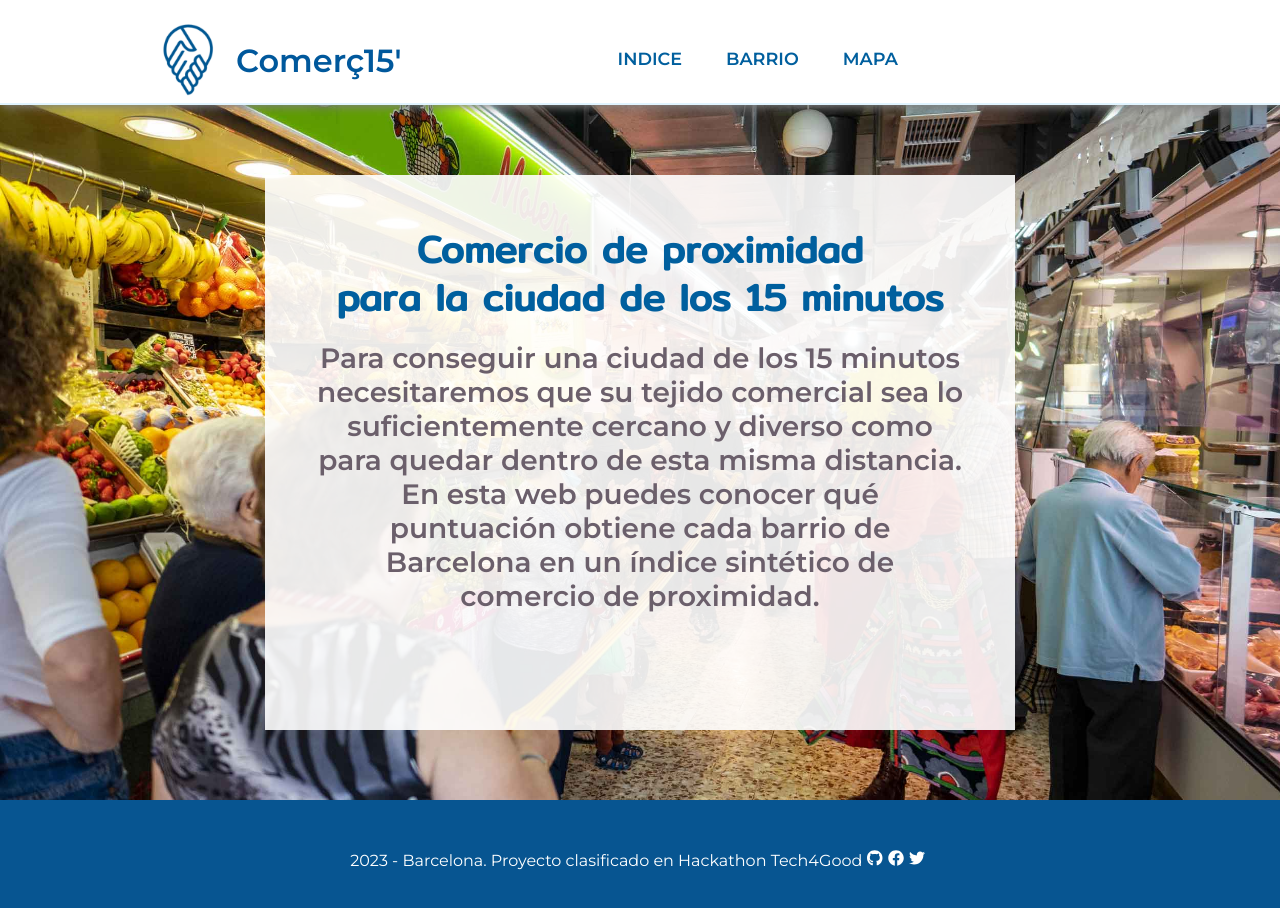
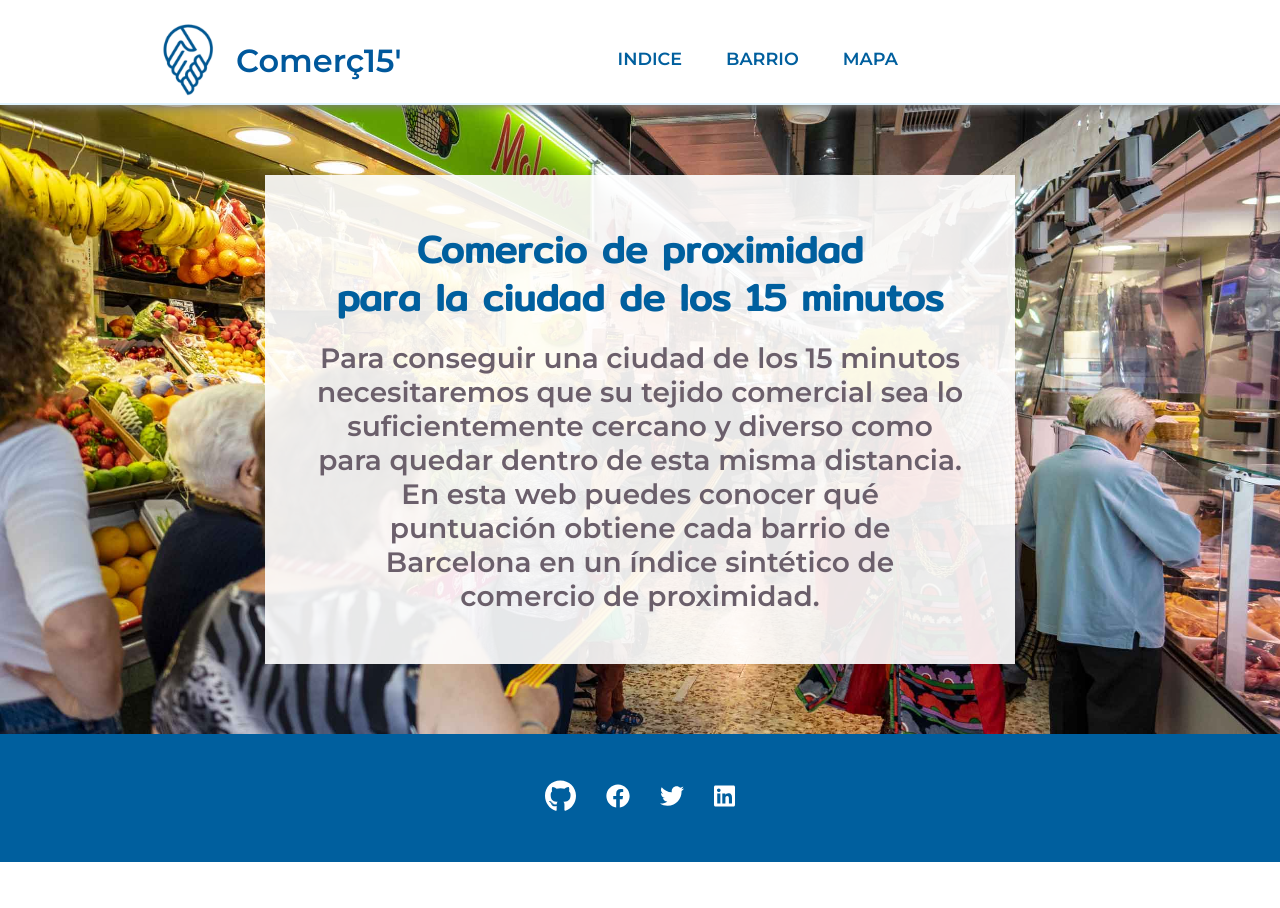
Before and after one commit to Leptonita/comercioLocal, a React (Create React App) app: page / in a window 1280 px wide. Shown: the top 908 px of the page. After the commit the page ends 862 px from the top, so only its background shows below. Built offline with nearby package versions, Linux system fonts and the light colour scheme; the HTML template or start-up script is replaced by a standard one; a web font is replaced by a local one.

Commit message:
list footer design updates

```diff
--- a/src/components/DropdownInput.styled.js
+++ b/src/components/DropdownInput.styled.js
@@ -19,7 +19,7 @@ margin: 30px auto 5px auto;
 export const InputDatos = styled.input`
 font-size:1.2rem;
 margin: 10px;
-padding: 12px 15px;
+padding: 10px 15px;
 border-radius: 25px;
 min-width: 400px;
 max-width: 500px;
@@ -41,6 +41,9 @@ export const InputNumScores = styled(InputDatos)`
 min-width: 50px;
 max-width: 90px;
 text-align: center;
+@media(max-width: 425px) {
+    padding: 5px 15px;
+  }
 `;
 
 export const DivLeyenda = styled.div`
--- a/src/components/Footer.js
+++ b/src/components/Footer.js
@@ -6,17 +6,13 @@ const Footer = () => {
 
     return (
         <DivFooter>
-            <span className='txtWhite'> 2023 - Barcelona.
-
-                Proyecto clasificado en Hackathon Tech4Good</span>
-
             <a href="https://github.com/danielpolobcn/hackaton_tech4good" target="_blank" >
                 <svg
                     xmlns="http://www.w3.org/2000/svg"
-                    height="1em"
+                    height="2em"
                     viewBox="0 0 496 512"
                     fill="white"
-                    className='txtWhite'>
+                    className='padRight'>
                     <path d="M165.9 397.4c0 2-2.3 3.6-5.2 3.6-3.3.3-5.6-1.3-5.6-3.6 0-2 2.3-3.6 5.2-3.6 3-.3 5.6 1.3 5.6 3.6zm-31.1-4.5c-.7 2 1.3 4.3 4.3 4.9 2.6 1 5.6 0 6.2-2s-1.3-4.3-4.3-5.2c-2.6-.7-5.5.3-6.2 2.3zm44.2-1.7c-2.9.7-4.9 2.6-4.6 4.9.3 2 2.9 3.3 5.9 2.6 2.9-.7 4.9-2.6 4.6-4.6-.3-1.9-3-3.2-5.9-2.9zM244.8 8C106.1 8 0 113.3 0 252c0 110.9 69.8 205.8 169.5 239.2 12.8 2.3 17.3-5.6 17.3-12.1 0-6.2-.3-40.4-.3-61.4 0 0-70 15-84.7-29.8 0 0-11.4-29.1-27.8-36.6 0 0-22.9-15.7 1.6-15.4 0 0 24.9 2 38.6 25.8 21.9 38.6 58.6 27.5 72.9 20.9 2.3-16 8.8-27.1 16-33.7-55.9-6.2-112.3-14.3-112.3-110.5 0-27.5 7.6-41.3 23.6-58.9-2.6-6.5-11.1-33.3 2.6-67.9 20.9-6.5 69 27 69 27 20-5.6 41.5-8.5 62.8-8.5s42.8 2.9 62.8 8.5c0 0 48.1-33.6 69-27 13.7 34.7 5.2 61.4 2.6 67.9 16 17.7 25.8 31.5 25.8 58.9 0 96.5-58.9 104.2-114.8 110.5 9.2 7.9 17 22.9 17 46.4 0 33.7-.3 75.4-.3 83.6 0 6.5 4.6 14.4 17.3 12.1C428.2 457.8 496 362.9 496 252 496 113.3 383.5 8 244.8 8zM97.2 352.9c-1.3 1-1 3.3.7 5.2 1.6 1.6 3.9 2.3 5.2 1 1.3-1 1-3.3-.7-5.2-1.6-1.6-3.9-2.3-5.2-1zm-10.8-8.1c-.7 1.3.3 2.9 2.3 3.9 1.6 1 3.6.7 4.3-.7.7-1.3-.3-2.9-2.3-3.9-2-.6-3.6-.3-4.3.7zm32.4 35.6c-1.6 1.3-1 4.3 1.3 6.2 2.3 2.3 5.2 2.6 6.5 1 1.3-1.3.7-4.3-1.3-6.2-2.2-2.3-5.2-2.6-6.5-1zm-11.4-14.7c-1.6 1-1.6 3.6 0 5.9 1.6 2.3 4.3 3.3 5.6 2.3 1.6-1.3 1.6-3.9 0-6.2-1.4-2.3-4-3.3-5.6-2z" />
                 </svg>
             </a>
@@ -24,20 +20,31 @@ const Footer = () => {
 
             <a>
                 <svg xmlns="http://www.w3.org/2000/svg"
-                    height="1em"
+                    height="1.5em"
                     viewBox="0 0 512 512"
                     fill="white"
-                    className='txtWhite'>
+                    className='padRight'>
 
                     <path d="M504 256C504 119 393 8 256 8S8 119 8 256c0 123.78 90.69 226.38 209.25 245V327.69h-63V256h63v-54.64c0-62.15 37-96.48 93.67-96.48 27.14 0 55.52 4.84 55.52 4.84v61h-31.28c-30.8 0-40.41 19.12-40.41 38.73V256h68.78l-11 71.69h-57.78V501C413.31 482.38 504 379.78 504 256z" /></svg>
             </a>
             <a>
                 <svg xmlns="http://www.w3.org/2000/svg"
-                    height="1em"
-                    viewBox="0 0 512 512" fill="white"
-                    className='txtWhite'>
+                    height="1.5em"
+                    viewBox="0 0 512 512"
+                    fill="white"
+                    className='padRight'>
 
                     <path d="M459.37 151.716c.325 4.548.325 9.097.325 13.645 0 138.72-105.583 298.558-298.558 298.558-59.452 0-114.68-17.219-161.137-47.106 8.447.974 16.568 1.299 25.34 1.299 49.055 0 94.213-16.568 130.274-44.832-46.132-.975-84.792-31.188-98.112-72.772 6.498.974 12.995 1.624 19.818 1.624 9.421 0 18.843-1.3 27.614-3.573-48.081-9.747-84.143-51.98-84.143-102.985v-1.299c13.969 7.797 30.214 12.67 47.431 13.319-28.264-18.843-46.781-51.005-46.781-87.391 0-19.492 5.197-37.36 14.294-52.954 51.655 63.675 129.3 105.258 216.365 109.807-1.624-7.797-2.599-15.918-2.599-24.04 0-57.828 46.782-104.934 104.934-104.934 30.213 0 57.502 12.67 76.67 33.137 23.715-4.548 46.456-13.32 66.599-25.34-7.798 24.366-24.366 44.833-46.132 57.827 21.117-2.273 41.584-8.122 60.426-16.243-14.292 20.791-32.161 39.308-52.628 54.253z" /></svg>
+            </a>
+            <a>
+                <svg
+                    xmlns="http://www.w3.org/2000/svg"
+                    height="1.5em"
+                    viewBox="0 0 448 512"
+                    fill="white"
+                    className='padRight'>
+
+                    <path d="M416 32H31.9C14.3 32 0 46.5 0 64.3v383.4C0 465.5 14.3 480 31.9 480H416c17.6 0 32-14.5 32-32.3V64.3c0-17.8-14.4-32.3-32-32.3zM135.4 416H69V202.2h66.5V416zm-33.2-243c-21.3 0-38.5-17.3-38.5-38.5S80.9 96 102.2 96c21.2 0 38.5 17.3 38.5 38.5 0 21.3-17.2 38.5-38.5 38.5zm282.1 243h-66.4V312c0-24.8-.5-56.7-34.5-56.7-34.6 0-39.9 27-39.9 54.9V416h-66.4V202.2h63.7v29.2h.9c8.9-16.8 30.6-34.5 62.9-34.5 67.2 0 79.7 44.3 79.7 101.9V416z" /></svg>
             </a>
         </DivFooter>
     )
--- a/src/components/Footer.styled.js
+++ b/src/components/Footer.styled.js
@@ -1,19 +1,20 @@
 import styled from "styled-components";
 
+const greeny = "#005F9E";
 
 export const DivFooter = styled.div`
 width: 100%;
 min-height: 90px;
-background-color: #075591;
+background-color: ${greeny};
 color: white;
 display: flex;
 justify-content: center;
 align-items: center;
 margin: 0;
-padding: 50px;
+padding: 46px;
 
-@media(max-width: 420px) {
+@media(max-width: 430px) {
 padding: 28px;
-
+justify-content: space-around;
 }
 `;
--- a/src/components/List.js
+++ b/src/components/List.js
@@ -19,9 +19,9 @@ function List({ input }) {
 
         return (
             <DivResults key={neighbor.id}>
-                <DivResultScore>
-                    <Result score={neighbor.score}>
-                        <strong>{neighbor.score.toFixed(2)}</strong>
+                <DivResultScore score={neighbor.score}>
+                    <Result>
+                        <strong>{neighbor.score.toFixed(0)}</strong>
                     </Result>
                 </DivResultScore>
                 <DivInfo>
--- a/src/components/List.styled.js
+++ b/src/components/List.styled.js
@@ -1,17 +1,28 @@
 import styled from "styled-components";
 
+const lightBorder = "#4f4f4f";
+const pinkyBorder = "rgba(99, 198, 255, 0.2)";
+const pinky = "rgba(255, 99, 132, 1)";
+const pinkish = "#ef2551";
+const greeny = "#005F9E";
+const greenish = "#009e5a";
+const greenisher = "#027c57";
 
 export const DivResults = styled.div`
-width: 80%;
+width: 70%;
+max-width: 700px;
 margin: 30px auto;
-padding: 30px;
+/* padding: 30px; */
 display: flex;
 background-color: rgba(255, 255, 255, 0.9);
-border-radius: 25px;
-border: 1px dotted blue;
+
+border-top-right-radius: 25px;
+border-bottom-right-radius: 25px;
+box-shadow: 5px 7px 12px #a9a9a9;
 
 @media(max-width: 570px) {
 width: 95%;
+border-radius: 25px;
 flex-direction: column;
 align-items: center;
   }
@@ -19,46 +30,49 @@ align-items: center;
 
 export const DivResultScore = styled.div`
 width: 35%;
+max-width: 190px;
 display: flex;
 flex-direction: column;
 align-items: center;
-color: blue;
+justify-content: center;
+
+background-image: radial-gradient(${({ score }) => (score < 5) ? pinky : greenish}, ${({ score }) => (score < 5) ? pinkish : greenisher});
+
+border-top-right-radius:50%;
+border-bottom-right-radius:50%;
+color: white;
 font-size: 0.79rem;
+
 @media(max-width: 570px) {
-width: 95%;
+border-top-right-radius:25px;
+border-top-left-radius:25px;
+border-bottom-right-radius:0;
+border-bottom-left-radius:0;
+width: 100%;
+max-width: 100%;
+height: 90px;
   }
 `;
 
 export const Result = styled.div`
 color: white;
-font-size: 1.3rem;
-height: 90px;
-width: 90px;
-display: flex;
-justify-content: center;
-align-items: center;
-padding: 3px 7px;
-margin: 14px;
-border-radius: 100%;
-border: 6px solid #8800ff2a;
-background-color:#005792;
-background-image: radial-gradient(${({ score }) => (score < 5) ? "red" : "#63beffa7"}, ${({ score }) => (score < 5) ? "#ff3363" : "#8800ff25"});
-@media(max-width: 425px) {
-   height: 80px;
-width: 80px;
-  }
+font-size: 5rem;
+text-shadow: 2px 2px 4px #00000099;
+@media(max-width: 570px) {
+  font-size: 4rem;
+}
 `;
 
 export const DivInfo = styled.div`
 width: 65%;
-margin: 0px 10px;
-padding: 10px 20px 30px 10px;
+margin: 10px;
+padding: 20px 20px 30px 40px;
 line-height: 1.5rem;
 
 @media(max-width: 570px) {
-width: 100%;
-padding: 2px;
-  }
+  width: 100%;
+  padding: 40px;
+}
 `;
 
 export const GoodDiv = styled.div`
--- a/src/index.css
+++ b/src/index.css
@@ -147,6 +147,17 @@ canvas {
   color: red;
 }
 
+.leaflet-container {
+  font-family: "Montserrat", "Helvetica Neue", Arial, Helvetica, sans-serif;
+  /* font-size: 12px; */
+  font-size: 0.80rem;
+  line-height: 1.5;
+}
+
+.pop {
+  display: block;
+}
+
 .material-symbols-outlined {
   font-variation-settings:
     'FILL' 0,
@@ -154,7 +165,11 @@ canvas {
     'GRAD' 0,
     'opsz' 48
 }
+
 .txtWhite {
   color: white;
-  padding-right: 5px;
 }
+
+.padRight {
+  padding: 0 15px;
+}
--- a/src/pages/Home-styled.js
+++ b/src/pages/Home-styled.js
@@ -8,8 +8,7 @@ display: flex;
 justify-content: center;
 text-align: center;
 /* position: relative; */
-width: 100vw;
-min-height: calc(100vh - 105px);
+min-height: calc(100vh - 205px);
 height: 100%;
 background-image: url(${bgfoto});
   background-repeat: repeat;
--- a/src/pages/LocalsDatosIndice.styled.js
+++ b/src/pages/LocalsDatosIndice.styled.js
@@ -3,8 +3,8 @@ import bgfoto from '../assets/img/bg-mercado.jpg';
 
 
 export const DivLocalsTot = styled.div`
-width: 100vw;
-min-height: 99vh;
+
+min-height:  calc(100vh - 234px);
 height: 100%;
 margin: 0 auto;
 display: flex;
@@ -14,7 +14,10 @@ background-image: url(${bgfoto});
  background-attachment: fixed;  /* */
   background-position: center;
   background-size: cover;
+@media(max-width: 420px) {
+min-height:  calc(100vh - 190px);
 
+}
 `;
 
 export const DivMapa = styled.div`
--- a/src/pages/LocalsDatosMap.js
+++ b/src/pages/LocalsDatosMap.js
@@ -50,8 +50,8 @@ const LocalsDatosMap = () => {
                     url="https://{s}.tile.openstreetmap.org/{z}/{x}/{y}.png"
                 />
                 <Marker position={position}>
-                    <Popup>
-                        <strong> {nameBarri}</strong><br />tiene un índice de proximidad de:   <strong> {indexProx}</strong>.
+                    <Popup className='pop'>
+                        <strong> {nameBarri}</strong><br /> índice de proximidad:   <strong> {indexProx}</strong>.
                     </Popup>
                 </Marker>
             </MapContainer>
```
